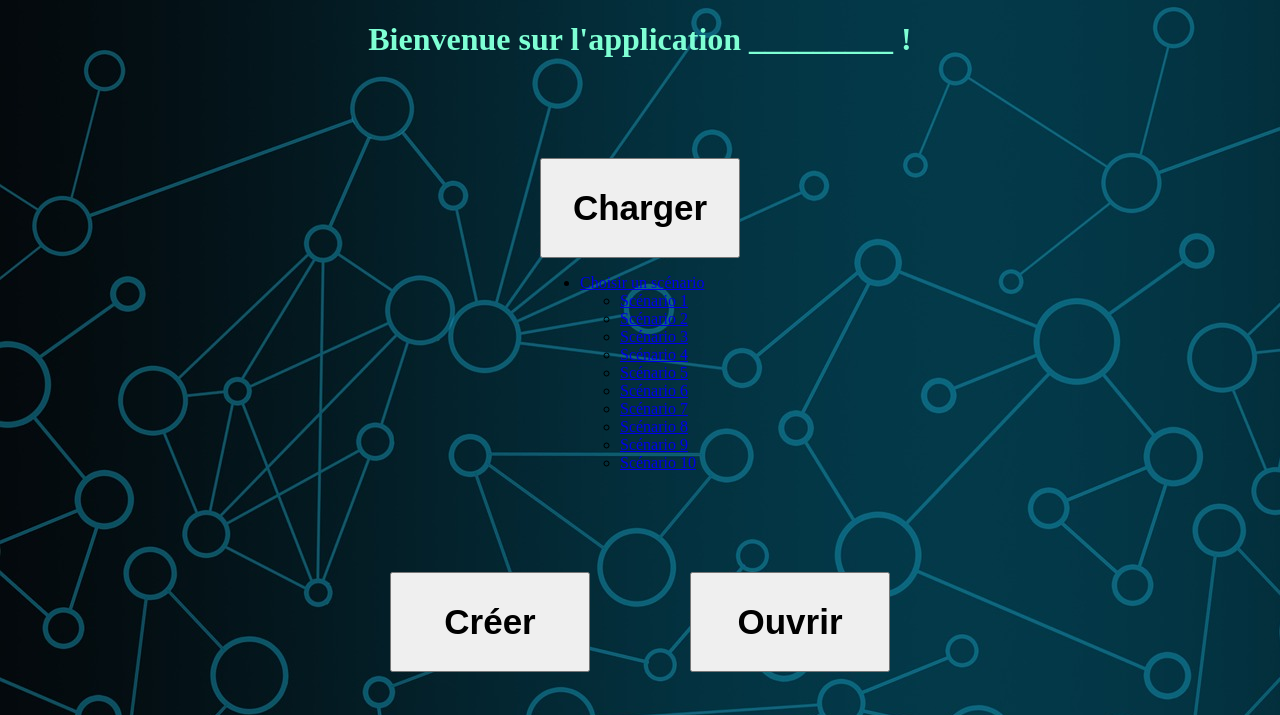
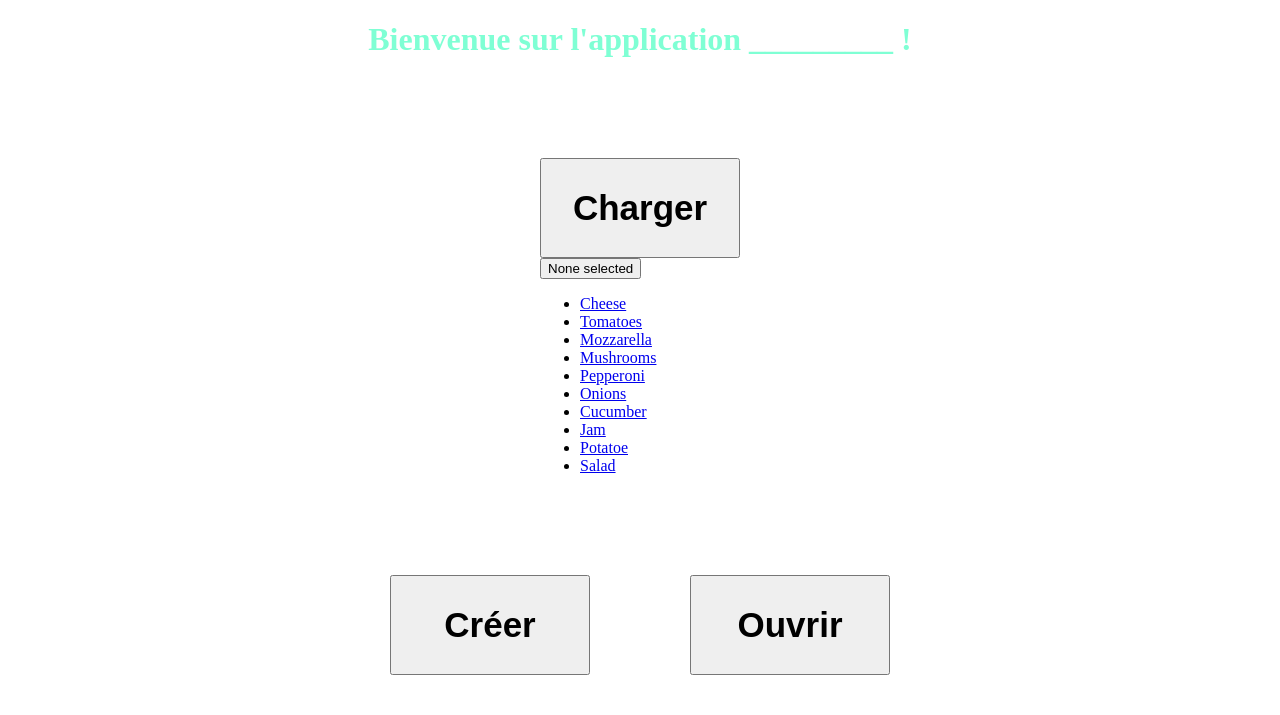
Before and after one commit to PA29/Simulateur, a Flask app: template app/templates/accueil.html in a window 1280 px wide. Shown: the top 715 px of the page. Run offline with Flask 2, Linux system fonts and the light colour scheme; the template is opened without the code that fills it, so the values that code supplies are empty.

Commit message:
Menu déroulant (pas fini)

```diff
--- a/app/templates/accueil.html
+++ b/app/templates/accueil.html
@@ -6,25 +6,25 @@
         <title>Page d'accueil</title>
     </head>
 
-    <body>
+    <body style="background-image: url({{url_for(network-3357642_1920.jpg)}})">
         <h1>Bienvenue sur l'application _________ !</h1>
         <div class="charger">
             <input class="bouton_accueil" type="button" value="Charger">
-            <ul class="menu_deroulant">
-                <li><a href=#>Choisir un scénario</a></li>
-                    <ul>
-                        <li><a href=#>Scénario 1</a></li>
-                        <li><a href=#>Scénario 2</a></li>
-                        <li><a href=#>Scénario 3</a></li>
-                        <li><a href=#>Scénario 4</a></li>
-                        <li><a href=#>Scénario 5</a></li>
-                        <li><a href=#>Scénario 6</a></li>
-                        <li><a href=#>Scénario 7</a></li>
-                        <li><a href=#>Scénario 8</a></li>
-                        <li><a href=#>Scénario 9</a></li>
-                        <li><a href=#>Scénario 10</a></li>
-                    </ul>
-            </ul>
+            <div class=menu_deroulant>
+                <button type="button" class="bouton_deroulant" data-toggle="dropdown" title="Choisir un scénario" aria-expanded="true">None selected <b class="caret"></b></button>
+                <ul class="choix_menu">
+                    <li><a href="javascript:void(0);"><label class="checkbox">Cheese</label></a></li>
+                    <li><a href="javascript:void(0);"><label class="checkbox">Tomatoes</label></a></li>
+                    <li><a href="javascript:void(0);"><label class="checkbox">Mozzarella</label></a></li>
+                    <li><a href="javascript:void(0);"><label class="checkbox">Mushrooms</label></a></li>
+                    <li><a href="javascript:void(0);"><label class="checkbox">Pepperoni</label></a></li>
+                    <li><a href="javascript:void(0);"><label class="checkbox">Onions</label></a></li>
+                    <li><a href="javascript:void(0);"><label class="checkbox">Cucumber</label></a></li>
+                    <li><a href="javascript:void(0);"><label class="checkbox">Jam</label></a></li>
+                    <li><a href="javascript:void(0);"><label class="checkbox">Potatoe</label></a></li>
+                    <li><a href="javascript:void(0);"><label class="checkbox">Salad</label></a></li>
+                </ul>
+            </div>
         </div>
         <div class="bas">
             <div class="créer">
```
